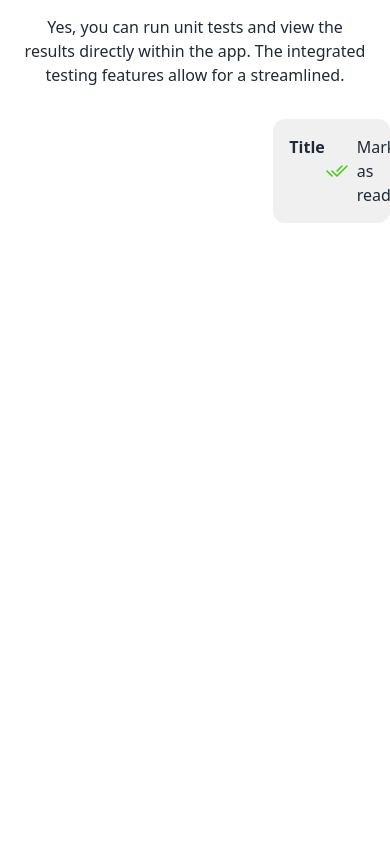
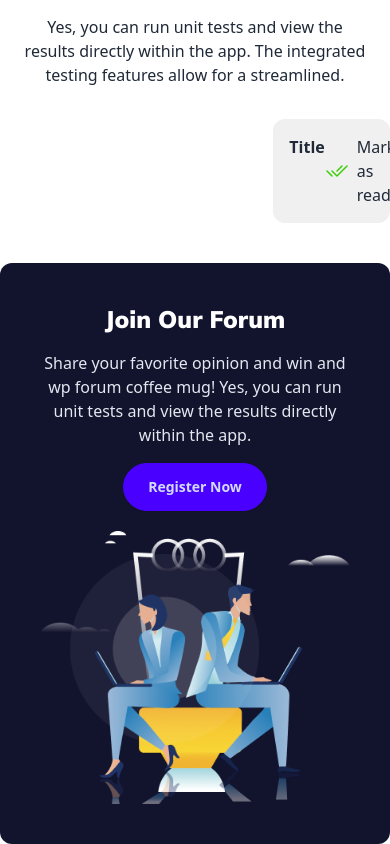
Before and after one commit to sadik-nazrul/retro-forum, a plain HTML site: page index.html in a window 390 px wide. Shown: the part 860-1704 px from the top of the page. Before the commit the page ends 1123 px from the top, so only its background shows below. Drawn offline with nearby package versions, Linux system fonts and the light colour scheme; no server answers.

Commit message:
Join Our Fourum Design Completed With Responsive.

```diff
--- a/index.html
+++ b/index.html
@@ -143,10 +143,23 @@
                     </div>
 
                     <!-- Dynamic -->
-
                 </div>
             </div>
         </section>
+
+        <!-- Newsletter Section -->
+        <section class="container mx-auto bg-[#12132D] p-10 grid lg:grid-cols-3 gap-5 rounded-xl items-center">
+            <div class="lg:col-span-2 space-y-4 text-center lg:text-left">
+                <h2 class="text-2xl font-black font-mulish text-white">Join Our Forum</h2>
+                <p class=" text-slate-200">Share your favorite opinion and win and wp forum coffee mug! Yes, you can <br class="hidden lg:block"> run unit tests and view the results directly within the app.
+                </p>
+                <button class="btn btn-primary rounded-full px-6">Register Now</button>
+            </div>
+            <div>
+                <img src="./assets/joinforum.png" alt="">
+            </div>
+        </section>
+
     </main>
 
     <!-- Javascript -->
```
